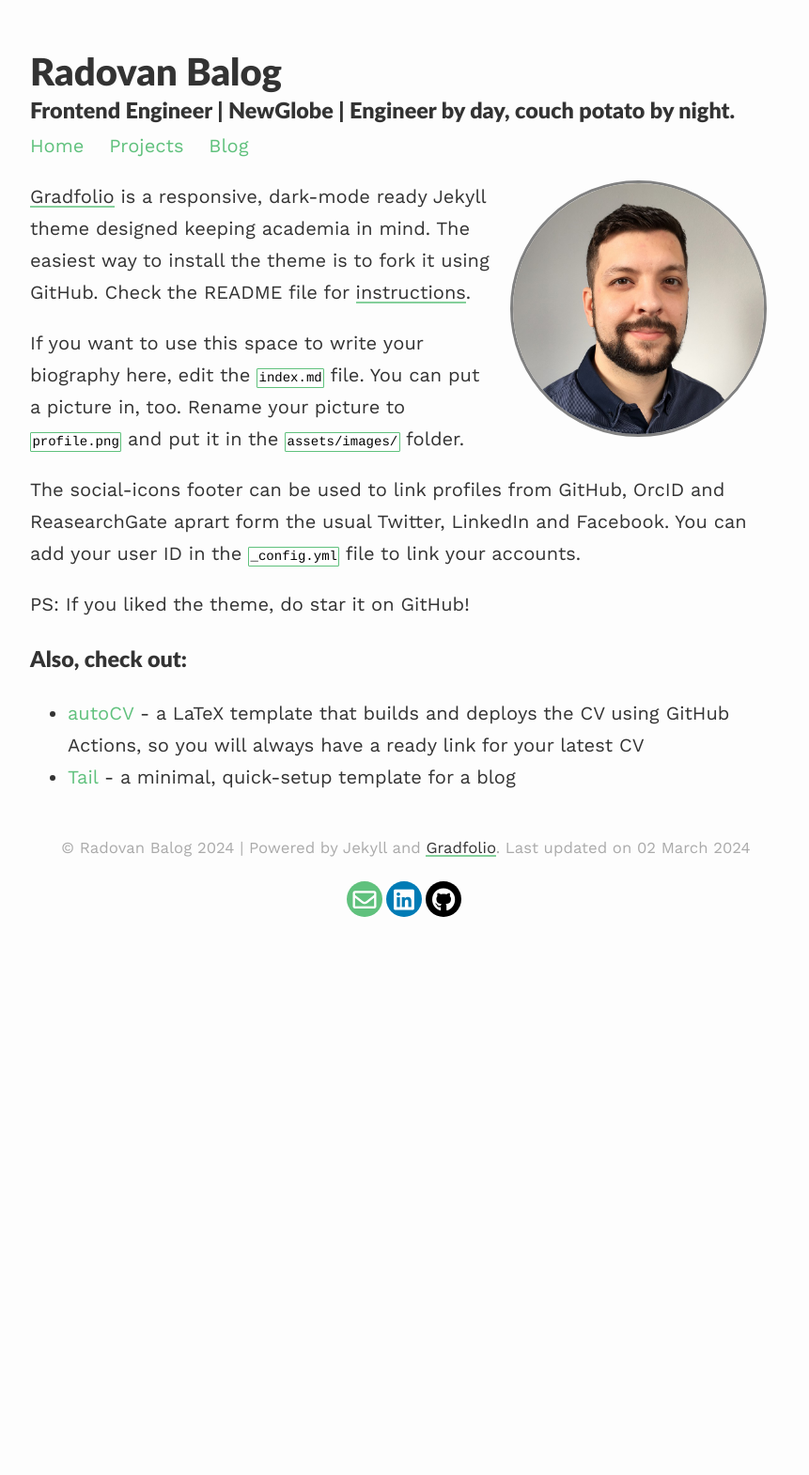
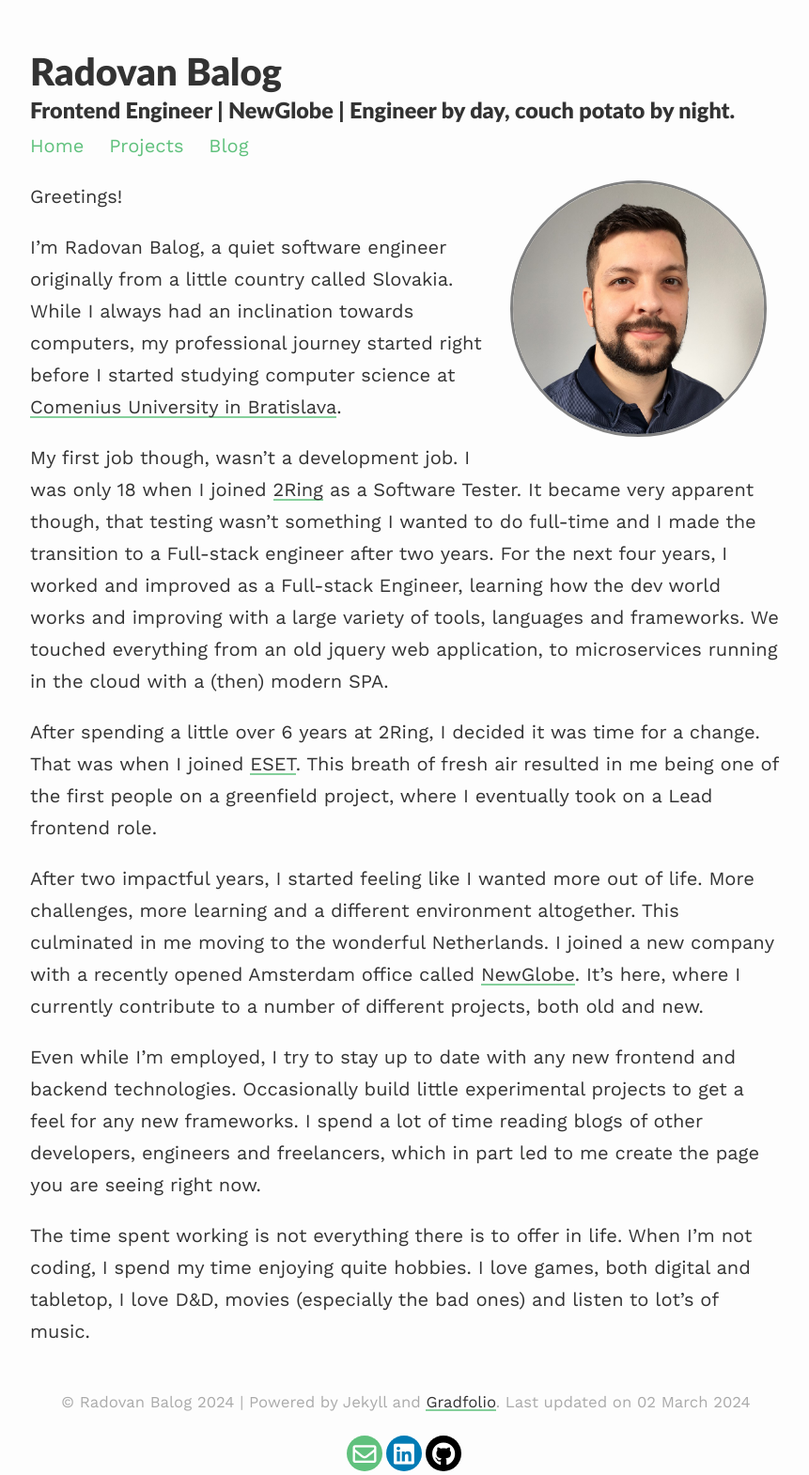
Before and after one commit to Radcho/radcho.github.io, a Jekyll site: the page built from index.md, in a window 1280 px wide. Shown: the whole page at 94% size, without its empty margins (208-1069 px from the left). Built offline with Jekyll 4.4.1, drawn with Linux system fonts in a browser that asks for light colours; nearby versions of some CDN libraries; before the commit the page ends 980 px from its top, so only the background shows below that.

Commit message:
Added my own personal about section

```diff
--- a/index.md
+++ b/index.md
@@ -7,15 +7,16 @@ profile:
 published: true
 ---
 
-[Gradfolio](https://github.com/jitinnair1/gradfolio){:target="_blank"} is a responsive, dark-mode ready Jekyll theme designed keeping academia in mind. The easiest way to install the theme is to fork it using GitHub. Check the README file for [instructions](https://github.com/jitinnair1/gradfolio#installation){:target="_blank"}.
+Greetings!
 
-If you want to use this space to write your biography here, edit the `index.md` file. You can put a picture in, too. Rename your picture to `profile.png` and put it in the `assets/images/` folder.
+I'm Radovan Balog, a quiet software engineer originally from a little country called Slovakia. While I always had an inclination towards computers, my professional journey started right before I started studying computer science at [Comenius University in Bratislava](https://fmph.uniba.sk/en/).
 
-The social-icons footer can be used to link profiles from GitHub, OrcID and ReasearchGate aprart form the usual Twitter, LinkedIn and Facebook. You can add your user ID in the `_config.yml` file to link your accounts.
+My first job though, wasn't a development job. I was only 18 when I joined [2Ring](https://www.2ring.com/) as a Software Tester. It became very apparent though, that testing wasn't something I wanted to do full-time and I made the transition to a Full-stack engineer after two years. For the next four years, I worked and improved as a Full-stack Engineer, learning how the dev world works and improving with a large variety of tools, languages and frameworks. We touched everything from an old jquery web application, to microservices running in the cloud with a (then) modern SPA.
 
-PS: If you liked the theme, do star it on GitHub!
+After spending a little over 6 years at 2Ring, I decided it was time for a change. That was when I joined [ESET](https://www.eset.com/int/). This breath of fresh air resulted in me being one of the first people on a greenfield project, where I eventually took on a Lead frontend role.
 
-### Also, check out:
+After two impactful years, I started feeling like I wanted more out of life. More challenges, more learning and a different environment altogether. This culminated in me moving to the wonderful Netherlands. I joined a new company with a recently opened Amsterdam office called [NewGlobe](https://newglobe.education/home-page/). It's here, where I currently contribute to a number of different projects, both old and new.
 
-- [autoCV](https://github.com/jitinnair1/autocv) - a LaTeX template that builds and deploys the CV using GitHub Actions, so you will always have a ready link for your latest CV
-- [Tail](https://github.com/jitinnair1/tail) - a minimal, quick-setup template for a blog
+Even while I'm employed, I try to stay up to date with any new frontend and backend technologies. Occasionally build little experimental projects to get a feel for any new frameworks. I spend a lot of time reading blogs of other developers, engineers and freelancers, which in part led to me create the page you are seeing right now.
+
+The time spent working is not everything there is to offer in life. When I'm not coding, I spend my time enjoying quite hobbies. I love games, both digital and tabletop, I love D&D, movies (especially the bad ones) and listen to lot's of music.
```
Also changed, not shown: assets/images/404.png.
